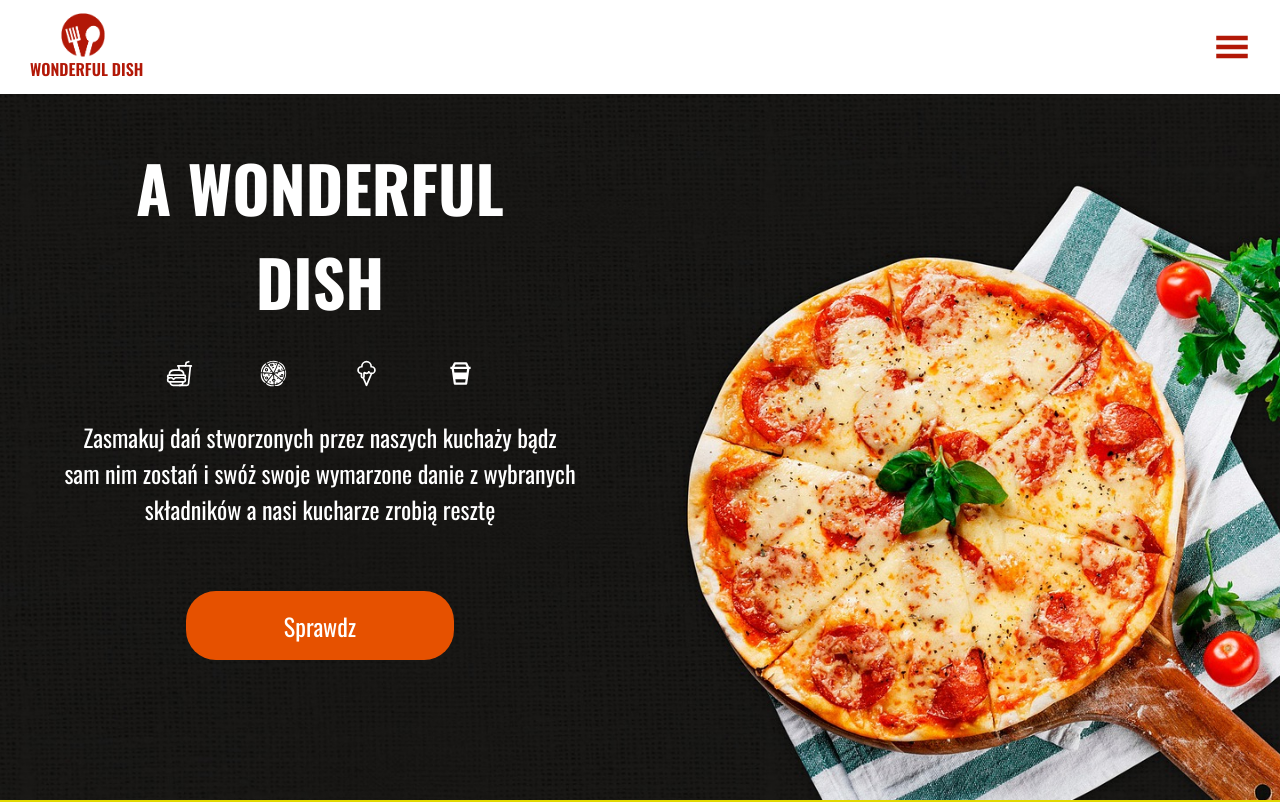
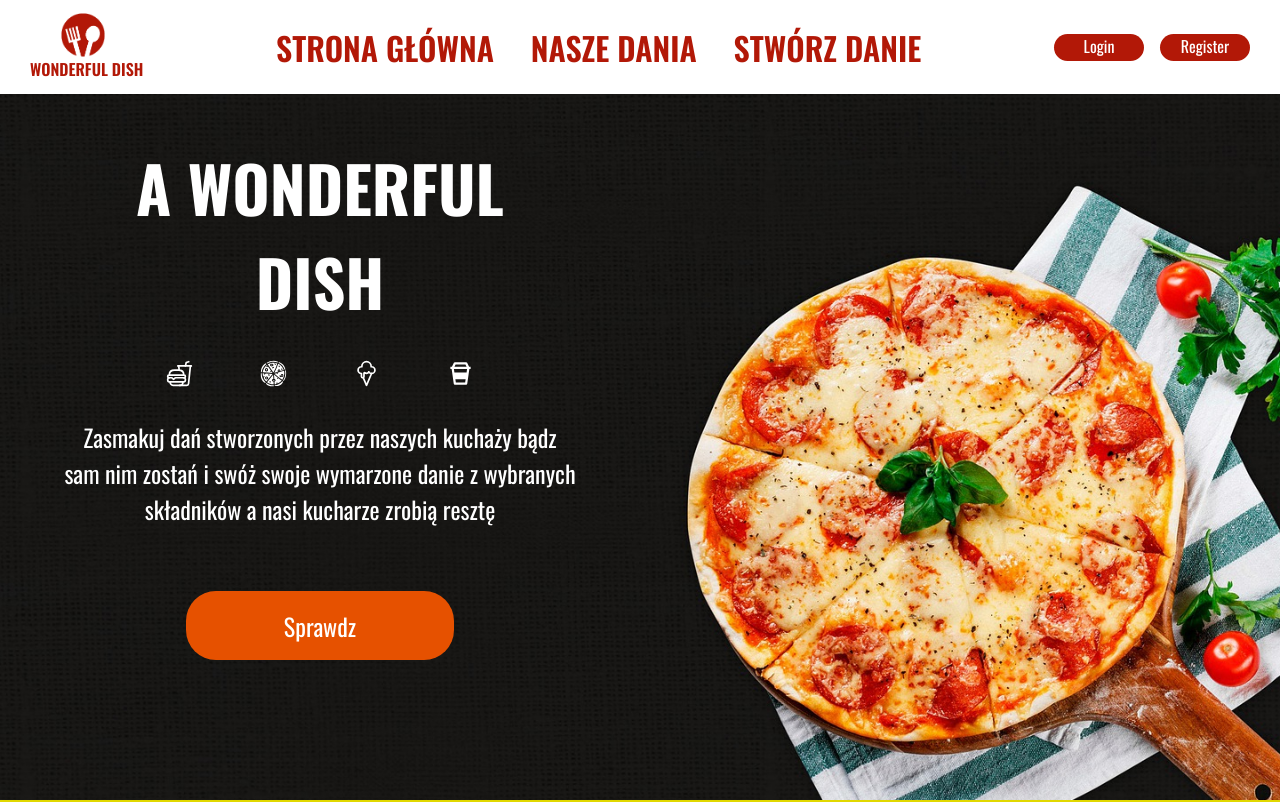
Before and after one commit to GrzegorzBanaszak/restaurant, a React (Create React App) app: page / in a window 1280 px wide. Shown: the top 802 px of the page. Built offline with nearby package versions, Linux system fonts and the light colour scheme.

Commit message:
Add mobile version navbar

```diff
--- a/src/components/Home.jsx
+++ b/src/components/Home.jsx
@@ -4,12 +4,12 @@ import HomeMake from "./HomeMake";
 import HomeMenu from "./HomeMenu";
 import HomeOpen from "./HomeOpen";
 import HomeSteps from "./HomeSteps";
-import NavMobile from "./NavMobile";
+import Nav from "./Nav";
 
 const Home = () => {
   return (
     <>
-      <NavMobile />
+      <Nav />
       <HomeOpen />
       <HomeSteps />
       <HomeMenu />
--- a/src/components/Nav.jsx
+++ b/src/components/Nav.jsx
@@ -1,14 +1,76 @@
 import React from "react";
 import "../styles/components/Nav.scss";
 import logo from "../assets/logored.png";
+import { GiHamburgerMenu } from "react-icons/gi";
+import { Link } from "react-router-dom";
+import { motion } from "framer-motion";
+import { useState } from "react";
+
+const menuList = [
+  {
+    name: "Strona główna",
+    target: "/",
+  },
+  {
+    name: "Nasze dania",
+    target: "/make-dish",
+  },
+  {
+    name: "Stwórz danie",
+    target: "/dishes",
+  },
+];
 
 const Nav = () => {
+  const [isOpen, setIsOpen] = useState(false);
   return (
-    <nav className="navbar">
-      <div className="navbar__logo">
-        <img src={logo} alt="web site logo" />
-        <h3>WONDERFUL DISH</h3>
+    <nav className="nav">
+      <div className="nav__header">
+        <div className="nav__logo">
+          <img src={logo} alt="web site logo" />
+          <h3>WONDERFUL DISH</h3>
+        </div>
+        <div className="nav__contant--desktop">
+          {menuList.map(({ name, target }, index) => (
+            <Link key={index} className="nav__link" to={target}>
+              {name}
+            </Link>
+          ))}
+        </div>
+        <div className="nav__btns--desktop">
+          <Link className="nav__btn" to="/login">
+            Login
+          </Link>
+          <Link className="nav__btn" to="/register">
+            Register
+          </Link>
+        </div>
+        <GiHamburgerMenu
+          size={36}
+          color="#b21807"
+          onClick={() => setIsOpen((prev) => !prev)}
+          className="nav__toggle"
+        />
       </div>
+      <motion.div
+        initial={{ height: 0 }}
+        animate={{ height: isOpen ? "250px" : 0, transition: { delay: 0.2 } }}
+        className="nav__contant--mobile"
+      >
+        {menuList.map(({ name, target }, index) => (
+          <Link key={index} className="nav__link" to={target}>
+            {name}
+          </Link>
+        ))}
+        <div className="nav__btns--mobile">
+          <Link className="nav__btn" to="/login">
+            Login
+          </Link>
+          <Link className="nav__btn" to="/register">
+            Register
+          </Link>
+        </div>
+      </motion.div>
     </nav>
   );
 };
--- a/src/components/NavMobile.jsx
+++ /dev/null
@@ -1,51 +0,0 @@
-import React from "react";
-import "../styles/components/NavMobile.scss";
-import logo from "../assets/logored.png";
-import { GiHamburgerMenu } from "react-icons/gi";
-import { Link } from "react-router-dom";
-import { motion } from "framer-motion";
-import { useState } from "react";
-const NavMobile = () => {
-  const [isOpen, setIsOpen] = useState(false);
-  return (
-    <nav className="navMobile">
-      <div className="navMobile__header">
-        <div className="navMobile__logo">
-          <img src={logo} alt="web site logo" />
-          <h3>WONDERFUL DISH</h3>
-        </div>
-        <GiHamburgerMenu
-          size={36}
-          color="#b21807"
-          onClick={() => setIsOpen((prev) => !prev)}
-          className="navMobile__toggle"
-        />
-      </div>
-      <motion.div
-        initial={{ height: 0 }}
-        animate={{ height: isOpen ? "250px" : 0, transition: { delay: 0.2 } }}
-        className="navMobile__contant"
-      >
-        <Link className="navMobile__link" to="/">
-          Home
-        </Link>
-        <Link className="navMobile__link" to="/make-dish">
-          make dish
-        </Link>
-        <Link className="navMobile__link" to="/dishes">
-          our dishes
-        </Link>
-        <div className="navMobile__btns">
-          <Link className="navMobile__btn" to="/login">
-            Login
-          </Link>
-          <Link className="navMobile__btn" to="/register">
-            Register
-          </Link>
-        </div>
-      </motion.div>
-    </nav>
-  );
-};
-
-export default NavMobile;
--- a/src/styles/components/Nav.scss
+++ b/src/styles/components/Nav.scss
@@ -1,20 +1,90 @@
 @import "../settings/mixins.scss";
 @import "../settings/colors.scss";
-
-.navbar {
-  display: flex;
+.nav {
+  position: fixed;
   padding: toRem(13) toRem(30);
+  background-color: white;
+  width: 100%;
+  top: 0;
+  z-index: 3;
+  a {
+    text-decoration: none;
+  }
+  &__header {
+    display: flex;
+    align-items: center;
+    justify-content: space-between;
+  }
+  &__contant--mobile {
+    width: 100%;
+    display: flex;
+    flex-direction: column;
+    align-items: center;
+    overflow: hidden;
+  }
+  &__contant--desktop {
+    display: none;
+  }
+  &__toggle {
+    cursor: pointer;
+  }
+  &__link {
+    font-size: toRem(32);
+    text-transform: uppercase;
+    color: $text-red-main;
+    margin: 0.4rem;
+  }
+  &__btns--mobile {
+    margin-top: 0.4rem;
+    display: flex;
+    gap: 0.6rem;
+  }
+  &__btns--desktop {
+    display: none;
+  }
+  &__btn {
+    width: toRem(90);
+    height: toRem(27);
+    border-radius: 15px;
+    background-color: $text-red-main;
+    color: white;
+    display: block;
+    text-align: center;
+  }
   &__logo {
     display: flex;
+    flex-direction: column;
     align-items: center;
     img {
-      width: toRem(86);
+      width: toRem(44);
       margin-right: 0.5rem;
     }
     h3 {
       color: $text-red-main;
-      font-size: toRem(32);
+      font-size: 1rem;
       font-weight: 600;
     }
   }
 }
+
+@include desktop {
+  .nav {
+    &__toggle {
+      display: none;
+    }
+    &__contant--mobile {
+      display: none;
+    }
+    &__contant--desktop {
+      display: flex;
+      gap: 1.5rem;
+    }
+    &__btns--desktop {
+      display: flex;
+      gap: 1rem;
+    }
+    &__link {
+      font-weight: 600;
+    }
+  }
+}
--- a/src/styles/components/NavMobile.scss
+++ /dev/null
@@ -1,62 +0,0 @@
-@import "../settings/mixins.scss";
-@import "../settings/colors.scss";
-.navMobile {
-  position: fixed;
-  padding: toRem(13) toRem(30);
-  background-color: white;
-  width: 100%;
-  top: 0;
-  z-index: 3;
-  a {
-    text-decoration: none;
-  }
-  &__header {
-    display: flex;
-    align-items: center;
-    justify-content: space-between;
-  }
-  &__contant {
-    width: 100%;
-    display: flex;
-    flex-direction: column;
-    align-items: center;
-    overflow: hidden;
-  }
-  &__toggle {
-    cursor: pointer;
-  }
-  &__link {
-    font-size: toRem(32);
-    text-transform: uppercase;
-    color: $text-red-main;
-    margin: 0.4rem;
-  }
-  &__btns {
-    margin-top: 0.4rem;
-    display: flex;
-    gap: 0.6rem;
-  }
-  &__btn {
-    width: toRem(90);
-    height: toRem(27);
-    border-radius: 15px;
-    background-color: $text-red-main;
-    color: white;
-    display: block;
-    text-align: center;
-  }
-  &__logo {
-    display: flex;
-    flex-direction: column;
-    align-items: center;
-    img {
-      width: toRem(44);
-      margin-right: 0.5rem;
-    }
-    h3 {
-      color: $text-red-main;
-      font-size: 1rem;
-      font-weight: 600;
-    }
-  }
-}
```
